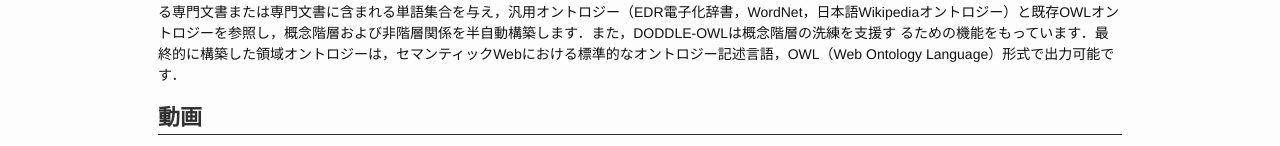
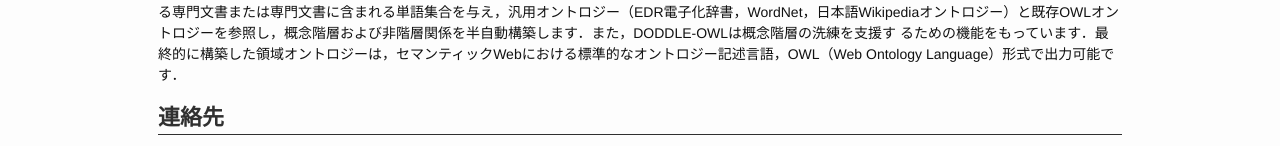
Before and after one commit to doddle-owl/doddle-owl.github.io, a Jekyll site: the page built from index-ja.md, in a window 1280 px wide. Shown: the part 462-608 px from the top of the page. Built offline with Jekyll 4.4.1, drawn with Linux system fonts in a browser that asks for light colours; our own code applies the rules of GitHub Pages for plain Markdown files; grey boxes are pictures that could not be loaded.

Commit message:
update index

```diff
--- a/index-ja.md
+++ b/index-ja.md
@@ -16,8 +16,5 @@ permalink: /index-ja.html
 # DODDLE-OWLとは？
 DODDLE-OWL (a Domain Ontology rapiD DeveLopment Environment – OWL extension) は，領域オントロジーを半自動構築可能なツールです．DODDLE-OWLはオントロジーにおける階層関係（上位・下位関係）と非階層関係（上位・下位以外の関係）の構築を支援します．入力として領域における専門文書または専門文書に含まれる単語集合を与え，汎用オントロジー（EDR電子化辞書，WordNet，日本語Wikipediaオントロジー）と既存OWLオントロジーを参照し，概念階層および非階層関係を半自動構築します．また，DODDLE-OWLは概念階層の洗練を支援す るための機能をもっています．最終的に構築した領域オントロジーは，セマンティックWebにおける標準的なオントロジー記述言語，OWL（Web Ontology Language）形式で出力可能です．
 
-# 動画
-<iframe width="560" height="315" src="https://www.youtube.com/embed/EDogkQwwBNY" frameborder="0" allowfullscreen></iframe>
-
 # 連絡先
 * 森田武史 (morita [at] it.aoyama.ac.jp)
```
Also changed, not shown: index.md (+0 -2 lines).
